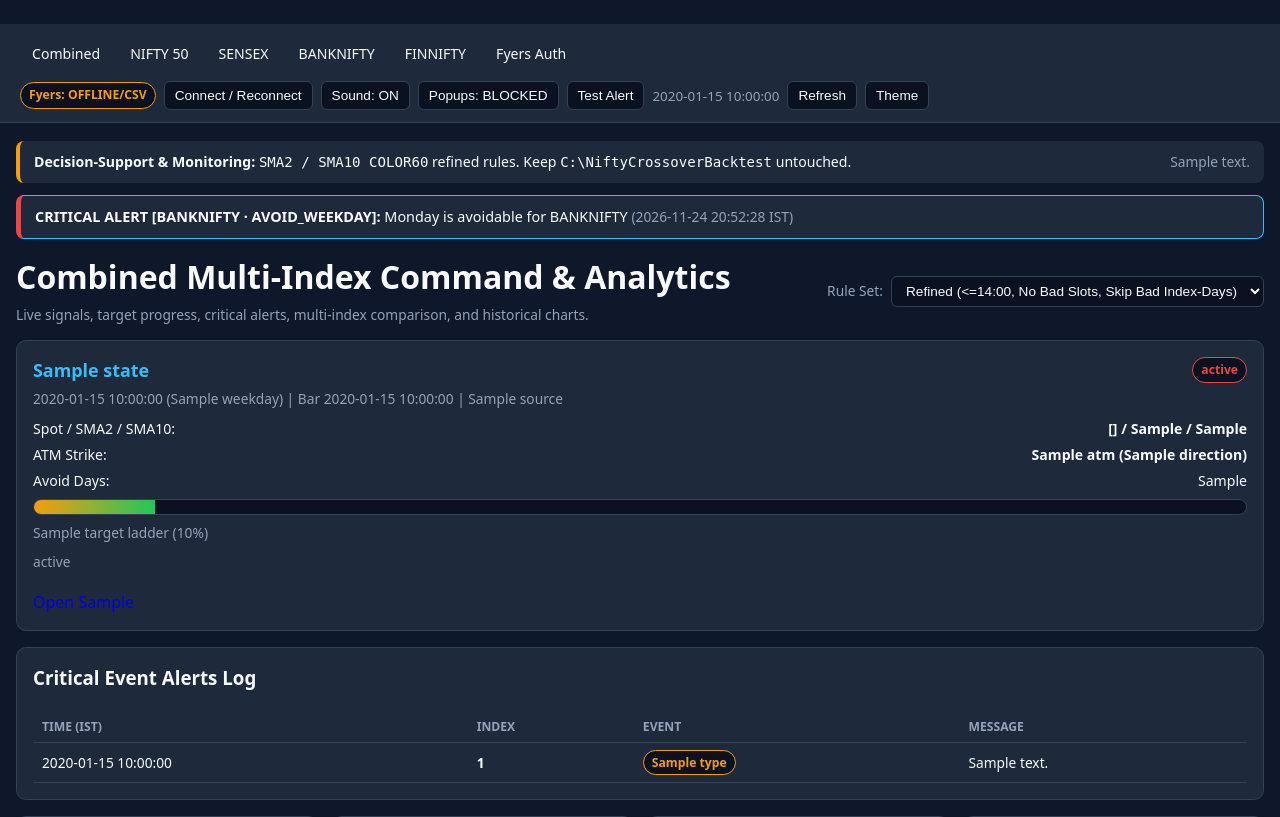
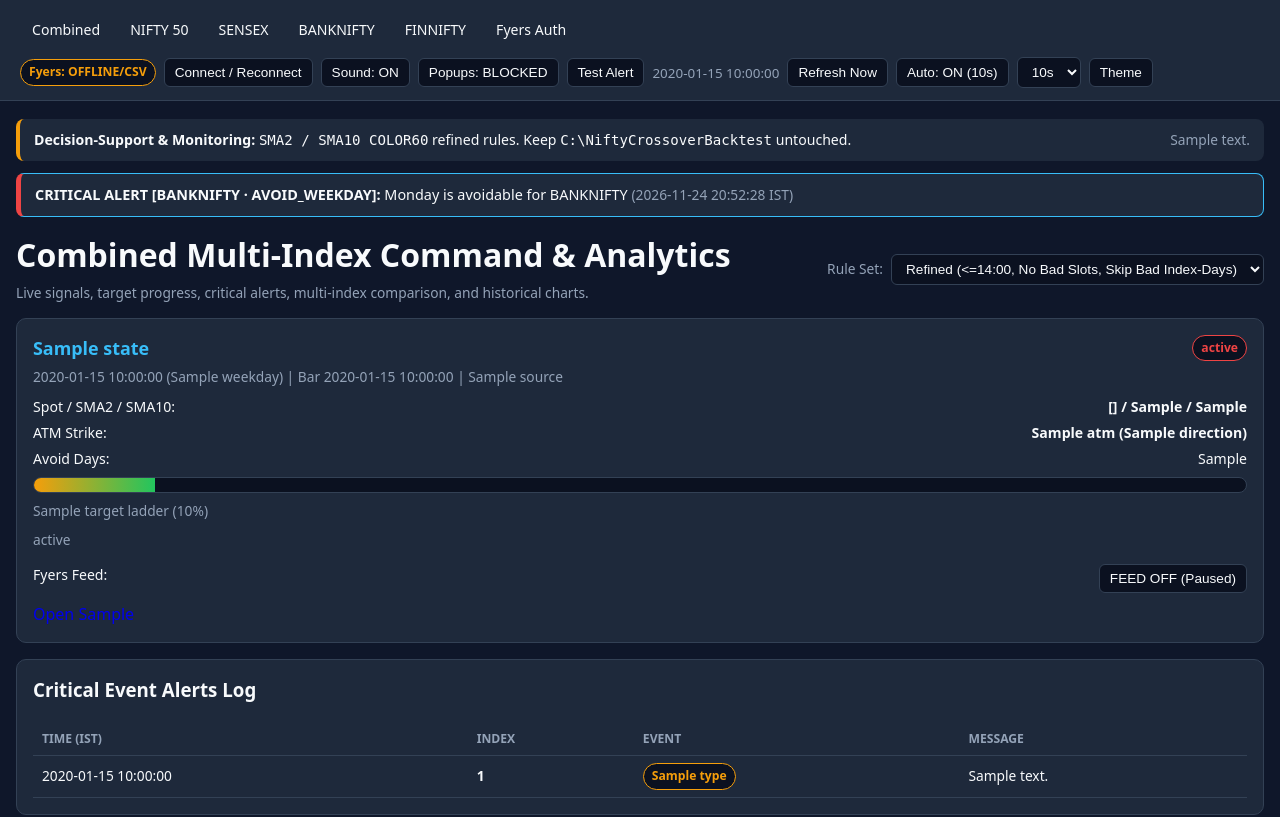
Before and after one commit to subhashlawyersites/ALLINDEX, a Flask app: template live_signal_app/templates/combined.html in a window 1280 px wide. Shown: the top 817 px of the page. Run offline with Flask 3, Linux system fonts and the light colour scheme; the template is opened without the code that fills it: most values are stand-ins (such as "Sample title", 1, 10 or a date in 2020); data that the repository does not hold is empty.

Commit message:
Add per-index Fyers feed connect/disconnect controls and automatic live polling

```diff
--- a/live_signal_app/app.py
+++ b/live_signal_app/app.py
@@ -1,5 +1,7 @@
 from datetime import datetime
 from zoneinfo import ZoneInfo
+from pathlib import Path
+import json
 from flask import Flask, jsonify, render_template, request
 from fyers_auth import fyers_auth_bp
 import pandas as pd
@@ -23,19 +25,63 @@ app = Flask(__name__)
 app.register_blueprint(fyers_auth_bp)
 
 
+
+FEED_STATE_FILE = Path(__file__).resolve().parent / ".index_feed_state.json"
+DEFAULT_FEED_STATE = {
+    "NIFTY50": True,
+    "SENSEX": False,
+    "BANKNIFTY": False,
+    "FINNIFTY": False,
+}
+
+
+def get_feed_states() -> dict[str, bool]:
+    state = dict(DEFAULT_FEED_STATE)
+    if FEED_STATE_FILE.exists():
+        try:
+            saved = json.loads(FEED_STATE_FILE.read_text(encoding="utf-8"))
+            if isinstance(saved, dict):
+                for k in DEFAULT_FEED_STATE:
+                    if k in saved:
+                        state[k] = bool(saved[k])
+        except Exception:
+            pass
+    return state
+
+
+def set_index_feed_enabled(index_key: str, enabled: bool) -> dict[str, bool]:
+    state = get_feed_states()
+    k = index_key.upper()
+    if k in state:
+        state[k] = bool(enabled)
+        try:
+            FEED_STATE_FILE.parent.mkdir(parents=True, exist_ok=True)
+            FEED_STATE_FILE.write_text(json.dumps(state, indent=2), encoding="utf-8")
+        except Exception:
+            pass
+    return state
+
+
 def _build_all_states() -> tuple[list[dict], dict[str, str], dict]:
     states = []
     sources = {}
     price_snaps = {}
 
+    feed_map = get_feed_states()
     for key in INDEX_CONFIGS:
-        df, src = fetch_latest_candles(key)
+        feed_on = feed_map.get(key, False)
+        if feed_on:
+            df, src = fetch_latest_candles(key)
+        else:
+            df, raw_src = fetch_latest_candles(key, allow_fyers=False)
+            src = f"PAUSED ({raw_src})"
         st = evaluate_index_signal(df, key).to_dict()
         live_q = (df.attrs or {}).get("live_quote") if hasattr(df, "attrs") else {}
         live_ltp = live_q.get("ltp") if isinstance(live_q, dict) else None
         st["live_quote"] = live_q or {}
         st["live_ltp"] = float(live_ltp) if live_ltp is not None else float(st.get("last_close") or 0.0)
         st["data_source"] = src
+        st["feed_enabled"] = feed_on
 
         last_row = df.iloc[-1] if not df.empty else {}
         spot_now = st["live_ltp"] if (src == "FYERS_LIVE_15M" and live_ltp is not None) else float(last_row.get("close", st["last_close"]))
@@ -278,6 +324,27 @@ def api_analytics(scope: str):
     return jsonify(data)
 
 
+
+
+@app.route("/api/feed/state", methods=["GET"])
+def api_feed_state():
+    return jsonify({"ok": True, "feeds": get_feed_states()})
+
+
+@app.route("/api/feed/<index_slug>/toggle", methods=["POST"])
+def api_feed_toggle(index_slug: str):
+    key = index_slug.upper()
+    if key not in INDEX_CONFIGS:
+        return jsonify({"ok": False, "error": f"Unknown index: {index_slug}"}), 404
+    body = request.get_json(silent=True) or {}
+    current = get_feed_states()
+    if "enabled" in body:
+        target = bool(body["enabled"])
+    else:
+        target = not current.get(key, False)
+    updated = set_index_feed_enabled(key, target)
+    return jsonify({"ok": True, "index_key": key, "feed_enabled": updated[key], "feeds": updated})
+
 @app.route("/api/status")
 def api_status():
     states, sources, fyers_status = _build_all_states()
--- a/live_signal_app/data_provider.py
+++ b/live_signal_app/data_provider.py
@@ -30,7 +30,7 @@ def fetch_latest_candles(index_key: str, lookback_days: int = 10) -> tuple[pd.Da
     client_id = (os.getenv("FYERS_APP_ID") or os.getenv("FYERS_CLIENT_ID") or "").strip()
     access_token = (load_access_token() or os.getenv("FYERS_ACCESS_TOKEN") or "").strip()
 
-    if client_id and access_token:
+    if allow_fyers and client_id and access_token:
         try:
             from fyers_apiv3 import fyersModel
 
--- a/live_signal_app/templates/base.html
+++ b/live_signal_app/templates/base.html
@@ -157,7 +157,15 @@
       <button class="btn" id="popupBtn" onclick="requestPopupPermission()">Popups: CHECK</button>
       <button class="btn" onclick="triggerTestAlert()">Test Alert</button>
       <span>{{ now_str }}</span>
-      <button class="btn" onclick="location.reload()">Refresh</button>
+      <button class="btn" id="manualRefreshBtn" type="button" onclick="window.triggerLivePoll && window.triggerLivePoll()">Refresh Now</button>
+      <button class="btn" id="autoPollToggleBtn" type="button" onclick="window.toggleAutoPoll && window.toggleAutoPoll()">Auto: ON (10s)</button>
+      <select id="autoPollIntervalSelect" class="ctrl" style="width:auto;" onchange="window.changeAutoPollInterval && window.changeAutoPollInterval(this.value)">
+        <option value="5000">5s</option>
+        <option value="10000" selected>10s</option>
+        <option value="15000">15s</option>
+        <option value="30000">30s</option>
+        <option value="60000">60s</option>
+      </select>
       <button class="btn" onclick="toggleTheme()">Theme</button>
     </div>
   </header>
@@ -289,5 +297,71 @@
     setInterval(pollCriticalEvents, 20000);
   </script>
   {% block scripts %}{% endblock %}
+
+<script>
+(function() {
+  let autoPollEnabled = true;
+  let pollIntervalMs = 10000;
+  let pollTimer = null;
+  let pollInFlight = false;
+
+  function updateAutoPollButton() {
+    const btn = document.getElementById("autoPollToggleBtn");
+    if (btn) {
+      btn.textContent = autoPollEnabled ? `Auto: ON (${Math.round(pollIntervalMs / 1000)}s)` : "Auto: OFF";
+    }
+  }
+
+  async function runLivePoll() {
+    if (pollInFlight) return;
+    pollInFlight = true;
+    try {
+      const res = await fetch("/api/status", { cache: "no-store" });
+      if (!res.ok) return;
+      const data = await res.json();
+      if (data.updated_ist) {
+        document.querySelectorAll("[data-live-clock]").forEach(el => { el.textContent = data.updated_ist; });
+      }
+      if (typeof window.onLiveStatusUpdate === "function") {
+        window.onLiveStatusUpdate(data);
+      }
+    } catch (_) {
+    } finally {
+      pollInFlight = false;
+    }
+  }
+
+  function resetPollTimer() {
+    if (pollTimer) {
+      clearInterval(pollTimer);
+      pollTimer = null;
+    }
+    updateAutoPollButton();
+    if (autoPollEnabled) {
+      pollTimer = setInterval(runLivePoll, pollIntervalMs);
+    }
+  }
+
+  window.toggleAutoPoll = function() {
+    autoPollEnabled = !autoPollEnabled;
+    resetPollTimer();
+  };
+
+  window.changeAutoPollInterval = function(val) {
+    const parsed = parseInt(val, 10);
+    if (!Number.isNaN(parsed) && parsed >= 3000) {
+      pollIntervalMs = parsed;
+      resetPollTimer();
+    }
+  };
+
+  window.triggerLivePoll = runLivePoll;
+  document.addEventListener("DOMContentLoaded", () => {
+    resetPollTimer();
+    runLivePoll();
+  });
+})();
+</script>
+
 </body>
 </html>
--- a/live_signal_app/templates/combined.html
+++ b/live_signal_app/templates/combined.html
@@ -37,7 +37,13 @@
       <div class="progress-wrap"><div class="progress-fill" style="width:{{ s.target_ladder.progress_pct }}%;"></div></div>
       <div class="muted">{{ s.target_ladder.milestone_label }} ({{ s.target_ladder.progress_pct }}%)</div>
       {% endif %}
-      <p class="muted" style="margin-top:8px;">{{ s.status_reason }}</p>
+      <p class="muted" style="margin-top:8px;" data-reason="{{ s.index_key }}">{{ s.status_reason }}</p>
+      <div class="row-kv" style="margin-top:8px;">
+        <span>Fyers Feed:</span>
+        <button class="btn {{ 'primary' if s.feed_enabled else '' }}" type="button" data-feed-btn="{{ s.index_key }}" onclick="toggleIndexFeed('{{ s.index_key }}')">
+          {{ 'FEED ON (Auto)' if s.feed_enabled else 'FEED OFF (Paused)' }}
+        </button>
+      </div>
       <a href="/{{ s.index_key|lower }}" class="btn" style="display:inline-block; text-decoration:none; margin-top:4px;">Open {{ s.index_key }}</a>
     </div>
     {% endfor %}
@@ -309,3 +315,34 @@
   reloadAnalytics(1);
 </script>
 {% endblock %}
+
+
+<script>
+window.toggleIndexFeed = async function(indexKey) {
+  try {
+    const res = await fetch(`/api/feed/${encodeURIComponent(indexKey.toLowerCase())}/toggle`, {
+      method: "POST",
+      headers: { "Content-Type": "application/json" },
+      body: JSON.stringify({})
+    });
+    if (res.ok && window.triggerLivePoll) {
+      await window.triggerLivePoll();
+    }
+  } catch (_) {}
+};
+
+window.onLiveStatusUpdate = function(data) {
+  if (!data || !Array.isArray(data.indices)) return;
+  data.indices.forEach(idx => {
+    const btn = document.querySelector(`[data-feed-btn="${idx.index_key}"]`);
+    if (btn) {
+      btn.textContent = idx.feed_enabled ? "FEED ON (Auto)" : "FEED OFF (Paused)";
+      btn.classList.toggle("primary", Boolean(idx.feed_enabled));
+    }
+    const reasonEl = document.querySelector(`[data-reason="${idx.index_key}"]`);
+    if (reasonEl && idx.status_reason) {
+      reasonEl.textContent = idx.status_reason;
+    }
+  });
+};
+</script>
```
